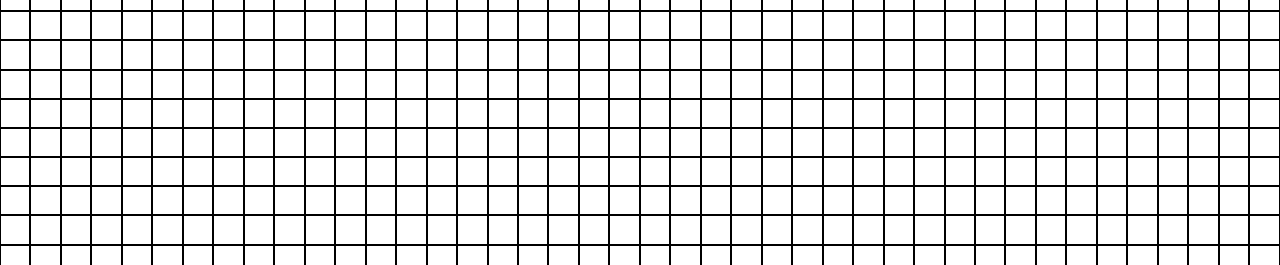
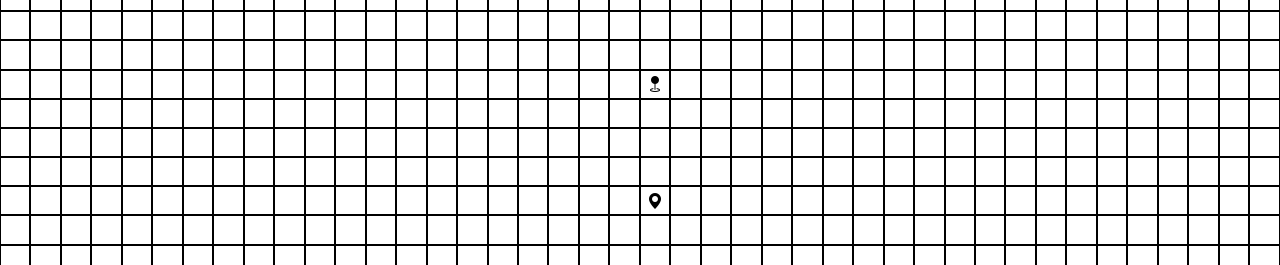
Before and after one commit to N-I-H-A-L/algorithm-visualiser, a React (Vite) app: page / in a window 1280 px wide. Shown: the part 234-499 px from the top of the page. Built offline with nearby package versions, Linux system fonts and the light colour scheme.

Commit message:
Start point marker in Grid

```diff
--- a/src/components/Grid.jsx
+++ b/src/components/Grid.jsx
@@ -1,16 +1,58 @@
-import React from 'react';
+import React, { useState } from 'react';
 import "./css/Grid.css";
+import { useParams } from '../context/context';
 
 const Grid = ({ numRows, numCols }) => {
+  const { mode, grid, setGrid } = useParams();
+
   // Generate rows and cells for the grid
   const rows = [];
-  for (let i = 0; i < numRows; i++) {
+  for(let i = 0; i < grid.length; i++){
     const cells = [];
-    for (let j = 0; j < numCols; j++) {
-      cells.push(<div id={`${i}-${j}`} className="grid-cell"></div>);
+    for(let j = 0; j < grid[i].length; j++){
+      cells.push(
+        <div id={`${i}-${j}`} key={`${i}-${j}`} className="grid-cell" onClick={(e) => handleClick(e)}>
+          {grid[i][j].isStart ? <i className="bi bi-geo-alt-fill"></i> : null}
+          {grid[i][j].isTarget ? <i className="bi bi-geo-fill"></i> : null}
+          {grid[i][j].isWall ? <i className="bi bi-bricks"></i> : null}
+          {grid[i][j].weight>1 ? <i className="bi bi-virus"></i> : null}
+        </div>
+      );
     }
     rows.push(<div key={i} className="grid-row">{cells}</div>);
   }
+
+  const [forceUpdateFlag, setForceUpdateFlag] = useState(false);
+
+  function manuallyTriggerUpdate() {
+    setForceUpdateFlag(!forceUpdateFlag);
+  }
+
+  const handleClick = (e) => {
+    //Use e.currentTarget to get the grid-cell div and not the logo inside it.
+    const id = e.currentTarget.id;
+    const dimensions = id.split('-');
+    const row = dimensions[0], col = dimensions[1];
+
+    if(mode=="setStart"){
+      if(grid[row][col].isStart) grid[row][col].isStart = false;
+      else{
+        //If any other grid cell is marked as Start, unmark it.
+        for(let i = 0; i<grid.length; i++){
+          for(let j = 0; j<grid[i].length; j++){
+            if(grid[i][j].isStart) grid[i][j].isStart = false;
+          }
+        }
+        //Mark the current row, col.
+        grid[row][col].isStart = true;
+      }
+      //Manually re-render the component for updating grid
+    }
+
+    manuallyTriggerUpdate();
+
+  }
+  console.log(useParams());
 
   return (
     <>
@@ -22,9 +64,3 @@ const Grid = ({ numRows, numCols }) => {
 };
 
 export default Grid;
-
-//Logos
-//Start: <i class="bi bi-geo-alt-fill"></i>
-//Destination: <i class="bi bi-geo-fill"></i>
-//Wall: <i class="bi bi-bricks"></i>
-//Mine: <i class="bi bi-virus"></i>
--- a/src/components/Navbar.jsx
+++ b/src/components/Navbar.jsx
@@ -7,14 +7,15 @@ import { BsGeoAlt, BsGeo, BsBricks,
        } from "react-icons/bs";
 
 const Navbar = () => {
-    const { algo, setAlgo, mode, setMode } = useParams();
+    const { algo, setAlgo, setMode } = useParams();
 
     const handleSelectChange = (e) => {
         setAlgo(e.target.value);
     }
 
     const handleModeChange = (e) => {
-        setMode("set" + e.target.title);
+        //Use currentTarget to get "button" element else it will retrieve the SVG element.
+        setMode("set" + e.currentTarget.title);
     }
 
     return (
@@ -22,16 +23,16 @@ const Navbar = () => {
             <nav className="nav-container">
                 <ul className="nav-item-container">
                     <li className="nav-item">
-                        <button className="nav-item-btn" title="Start" onClick={(e) => handleModeChange(e)}><BsGeoAlt title="Start" size={"20px"}/></button>
+                        <button className="nav-item-btn" title="Start" onClick={handleModeChange}><BsGeoAlt size={"20px"}/></button>
                     </li>
                     <li className="nav-item">
-                        <button className="nav-item-btn" title="Destination" onClick={(e) => handleModeChange(e)}><BsGeo title="Destination" size={"20px"}/></button>
+                        <button className="nav-item-btn" title="Destination" onClick={handleModeChange}><BsGeo size={"20px"}/></button>
                     </li>
                     <li className="nav-item">
-                        <button className="nav-item-btn" title="Wall" onClick={(e) => handleModeChange(e)}><BsBricks title="Wall" size={"20px"}/></button>
+                        <button className="nav-item-btn" title="Wall" onClick={handleModeChange}><BsBricks size={"20px"}/></button>
                     </li>
                     <li className="nav-item">
-                        <button className="nav-item-btn" title="Virus" onClick={(e) => handleModeChange(e)}><BsVirus title="Virus" size={"20px"}/></button>
+                        <button className="nav-item-btn" title="Virus" onClick={handleModeChange}><BsVirus size={"20px"}/></button>
                     </li>
                     <li className="nav-item">
                         <button className="nav-item-btn"><BsArrowCounterclockwise title="Restart" size={"20px"} /></button>
```
Also changed, not shown: src/context/context.jsx (+7 -1 lines).
